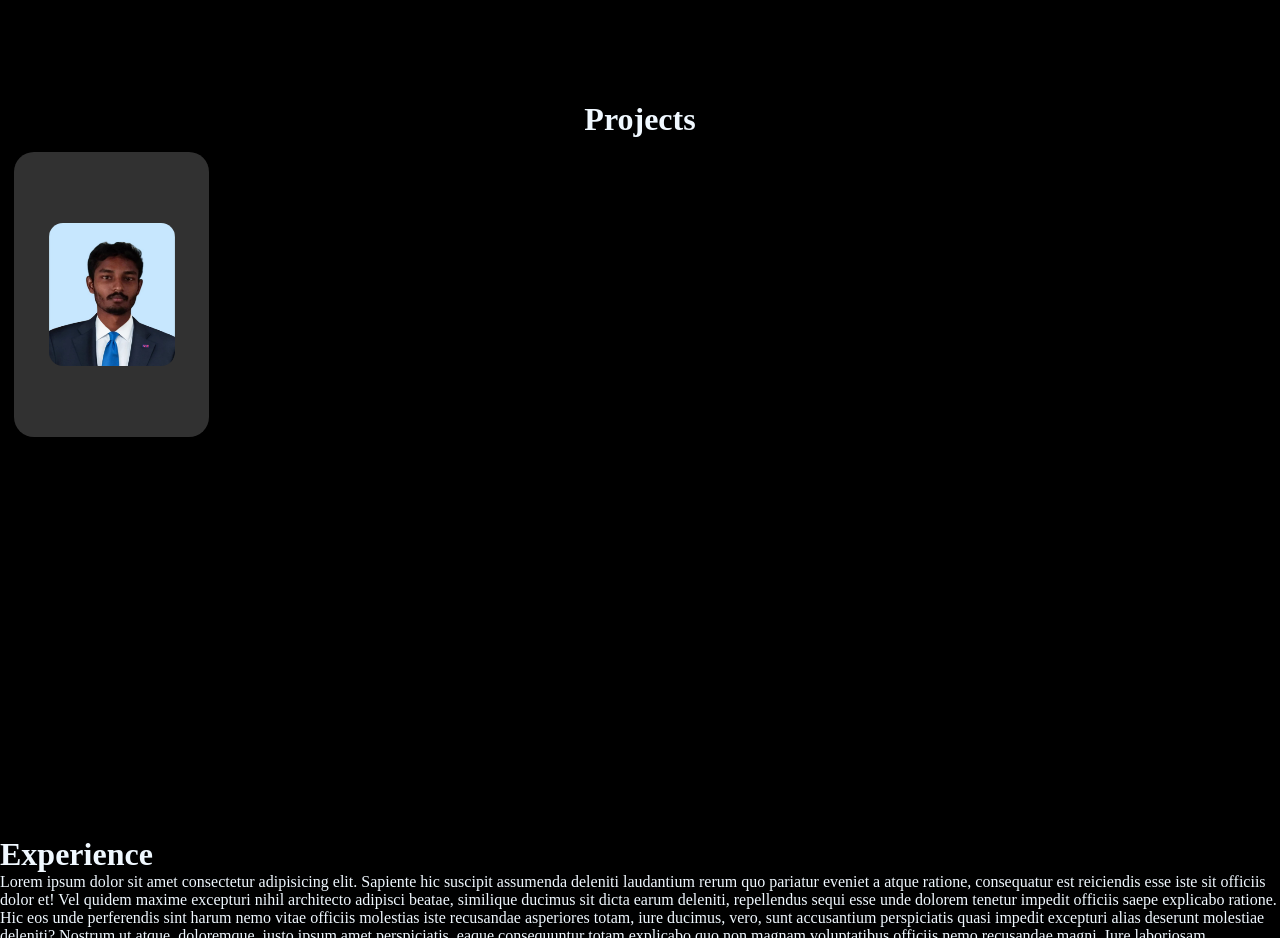
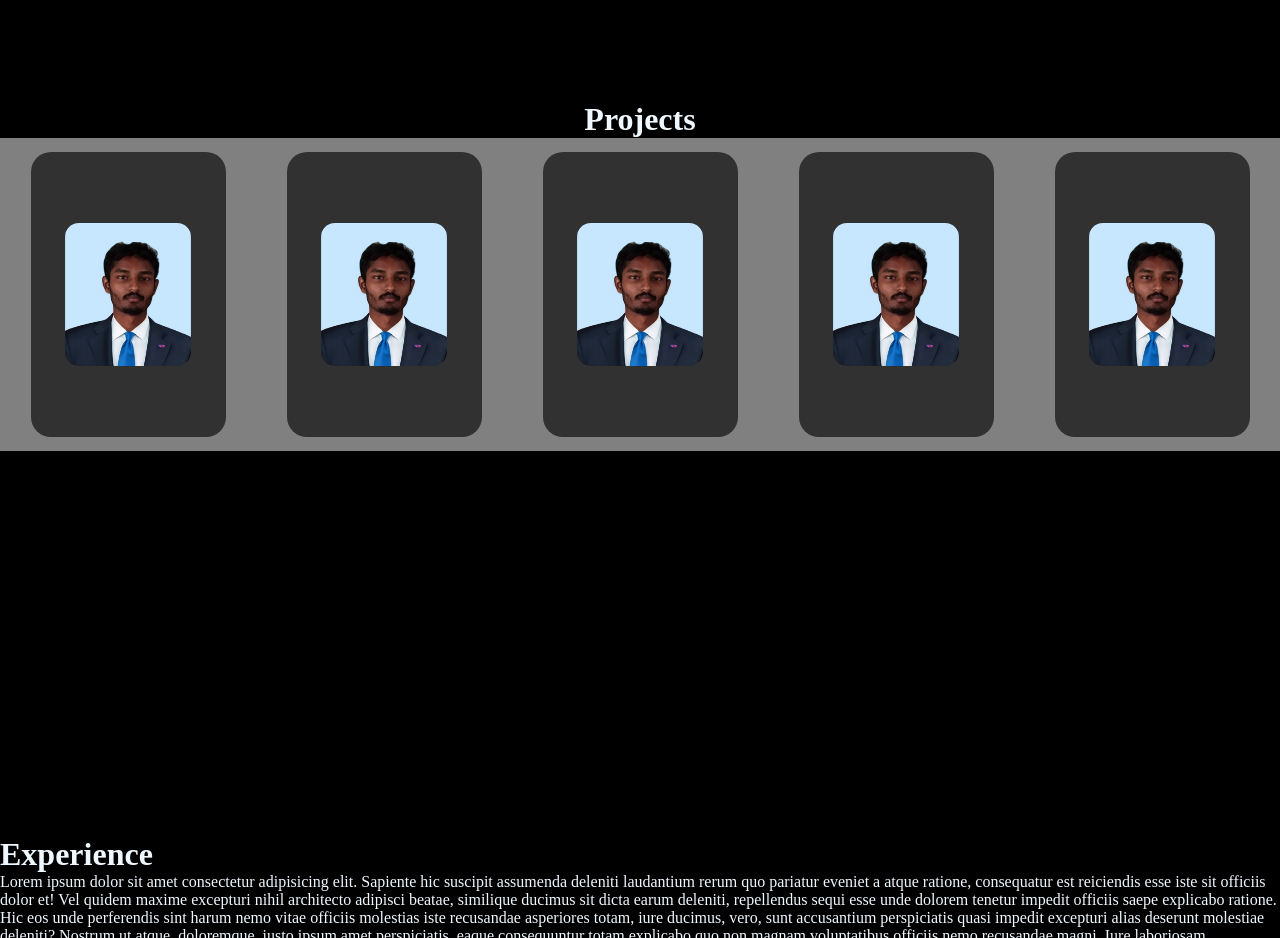
Before and after one commit to Paramesh-Kumar-2004/VP_Portfolio-2, a React (Create React App) app: page / in a window 1280 px wide. Shown: the part 2420-3358 px from the top of the page. Built offline with nearby package versions, Linux system fonts and the light colour scheme.

Commit message:
Updating The Projects Styles(CSS)

```diff
--- a/src/Components/Projects.jsx
+++ b/src/Components/Projects.jsx
@@ -10,6 +10,10 @@ function Projects() {
       <h1 id='Title'>Projects</h1>
       <div id='Projects_List'>
         <Projects_Component ProjectName='OTA' Project_ID='OTA' Description='Over The Air' />
+        <Projects_Component ProjectName='OTA' Project_ID='OTA' Description='Over The Air' />
+        <Projects_Component ProjectName='OTA' Project_ID='OTA' Description='Over The Air' />
+        <Projects_Component ProjectName='OTA' Project_ID='OTA' Description='Over The Air' />
+        <Projects_Component ProjectName='OTA' Project_ID='OTA' Description='Over The Air' />
       </div>
     </div>
   )
--- a/src/Components/Projects/Projects_Component.jsx
+++ b/src/Components/Projects/Projects_Component.jsx
@@ -6,8 +6,8 @@ import VP from "../../Images/VP.jpeg";
 
 function Projects_Component({ ProjectName = "Name None", Project_ID = "None", Description = "Summary None" }) {
     return (
-        <div className="card">
-            <img className="img" src={VP} alt="Not" width={126} height={200} />
+        <div className="card"   >
+            <img className="img"  src={VP} alt="Not" width={126} height={200} />
             <div className="textBox">
                 <p className="text head">{ProjectName}</p>
                 <p className="text price">{Description}</p>
--- a/src/Styles/Projects.css
+++ b/src/Styles/Projects.css
@@ -3,6 +3,15 @@
     min-height: 100vh;
 }
 
+
+#Projects_List{
+    display: flex;
+    background: gray;
+    justify-content: space-around;
+}
+
+
+/* Project_Component.jsx */
 .card {
     width: 195px;
     height: 285px;
```
